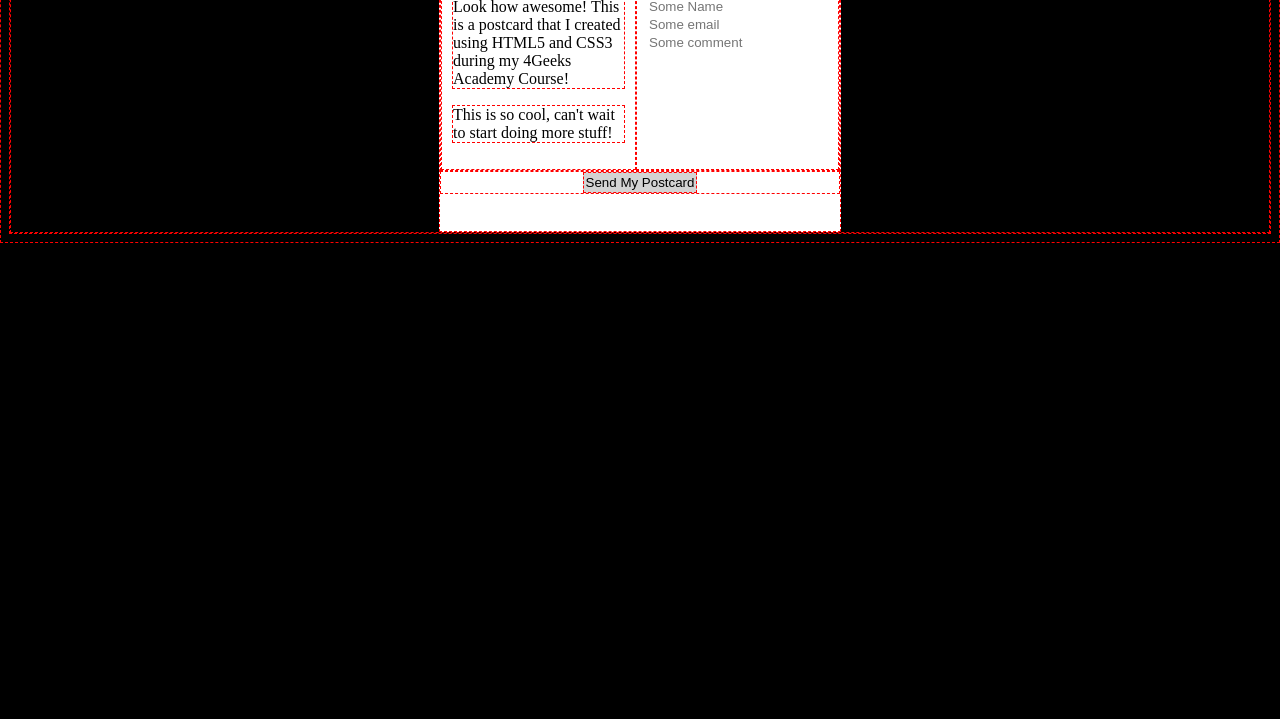
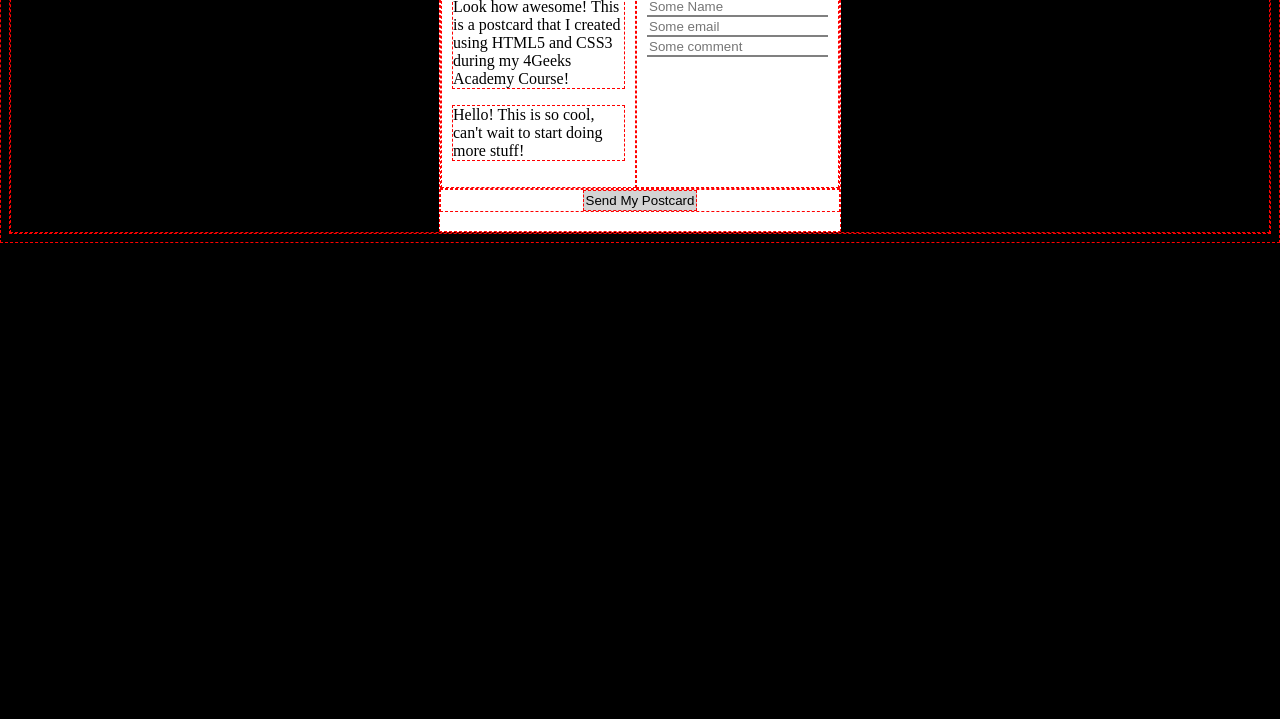
Before and after one commit to LahadIsrael/Postcard-project, a plain HTML site: page index.html in a window 1280 px wide. Shown: the part 81-800 px from the top of the page. Drawn offline with Linux system fonts and the light colour scheme.

Commit message:
added solid grey bottom border

```diff
--- a/index.html
+++ b/index.html
@@ -19,7 +19,7 @@
 				<div class="postcard-body">
 					<div class="body-left">
 						<p>Look how awesome! This is a postcard that I created using HTML5 and CSS3 during my 4Geeks Academy Course!</p>
-						<p>This is so cool, can't wait to start doing more stuff!</p>
+						<p>Hello! This is so cool, can't wait to start doing more stuff!</p>
 					</div>
 					<div class="body-right">
 						<input type="text" name="name" id="name" class="input field" placeholder="Some Name" autocomplete="off" />
--- a/styles.css
+++ b/styles.css
@@ -46,7 +46,7 @@ body {
 
 input {
 	border: none;
-	border-bottom: grey;
+	border-bottom: grey 2px solid;
 }
 
 p {
@@ -59,6 +59,5 @@ p {
 
 button {
 	background-color: lightgrey;
-	border-bottom-width: 1px;
 	padding: 2px;
 }
```
